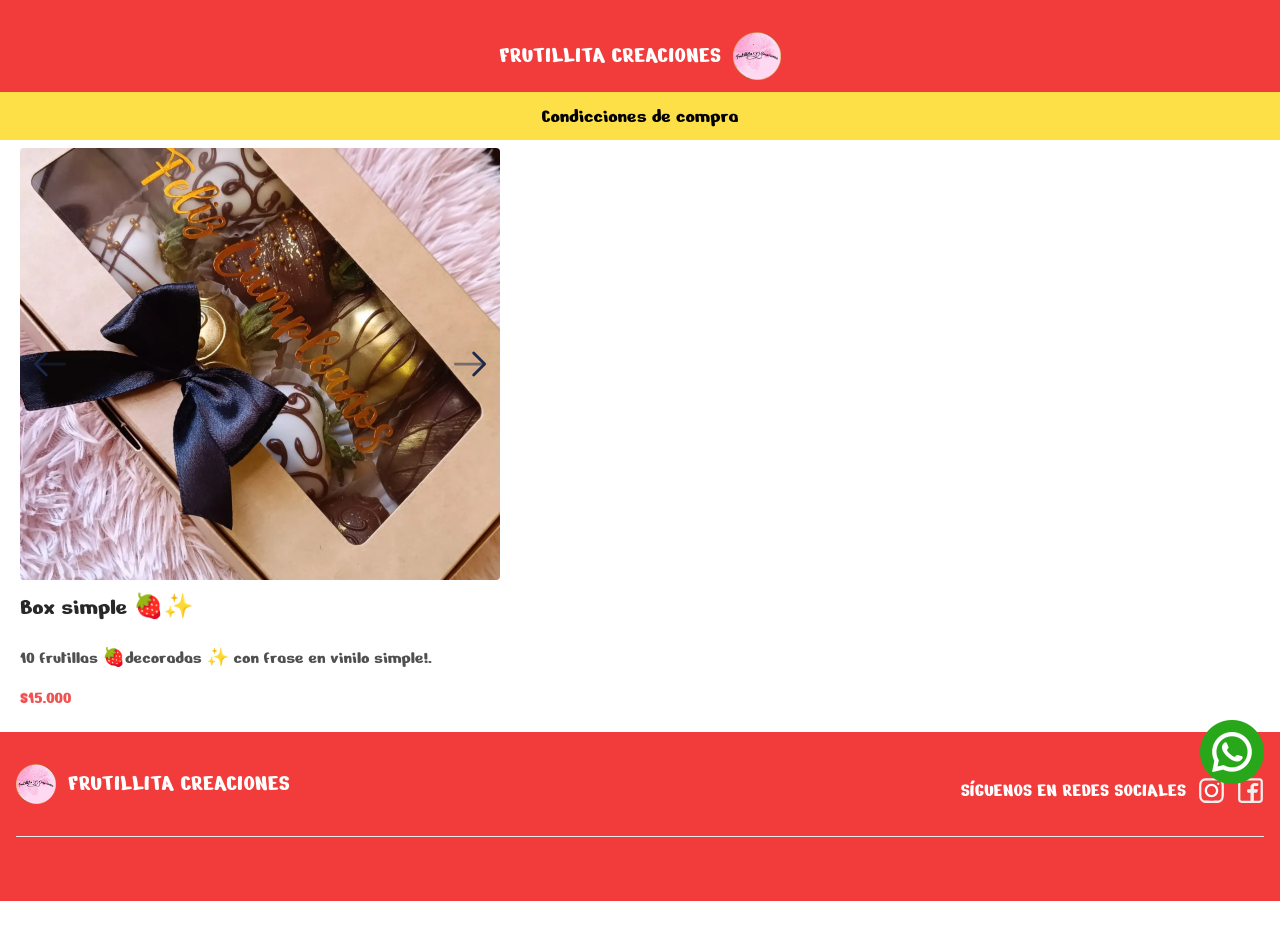
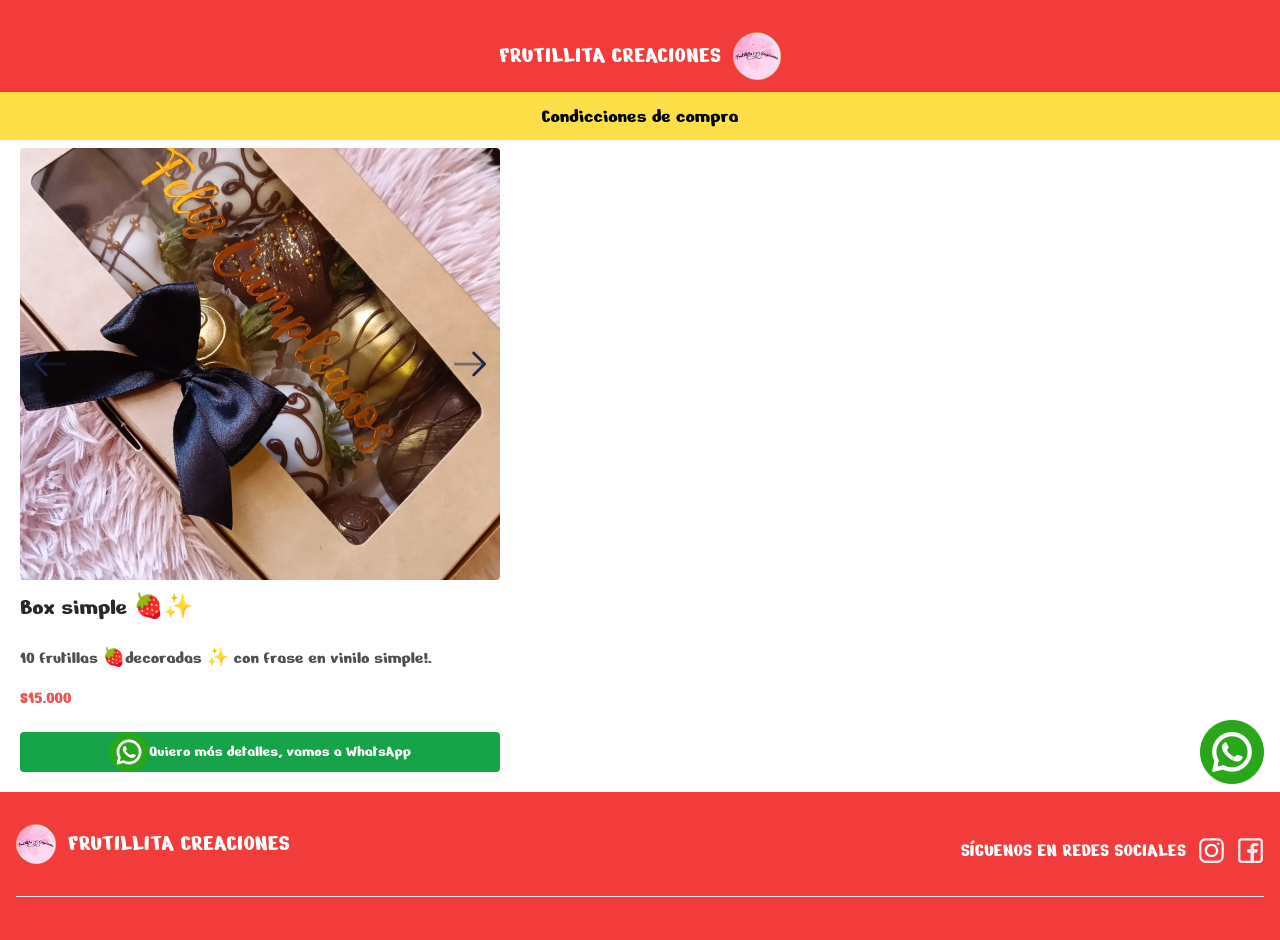
Before and after one commit to LuisilloP/frutillitas, an Astro site: page /products/25 in a window 1280 px wide. Before the commit the page ends 901 px from the top, so only its background shows below. Built offline with nearby package versions, Linux system fonts and the light colour scheme; Astro itself is replaced by a stand-in of ours.

Commit message:
fix:btnwhatsapp

```diff
--- a/src/pages/products/[id].astro
+++ b/src/pages/products/[id].astro
@@ -6,7 +6,9 @@ import Layout from "../../layouts/Layout.astro";
 
 const { id } = Astro.params;
 
-const product: Product | undefined = products.find((p) => p.id === id);
+const product: Product | undefined = products.find((p) => p.id === id) as
+  | Product
+  | undefined;
 
 if (!product) {
   throw new Error(`Producto no encontrado: ${id}`);
@@ -96,6 +98,15 @@ console.log("Product Data:", product);
     <p class="text-lg font-nerko text-[#F05252] mt-3">
       ${price.toLocaleString("es-ES")}
     </p>
+
+    <a
+      class="flex w-[100%] md:w-[30rem] bg-green-600 rounded font-nerko text-white justify-center items-center mt-5"
+      href={`https://wa.me/998973623?text=Hola, me interesa el producto ${product.nameProduct.replace(/[^\p{L}\p{N}\s]/gu, "")}. ¿Podrías darme más información?`}
+      target="_blank"
+    >
+      <img class="w-10 h-10" src="/whatsapp.png" />
+      Quiero más detalles, vamos a WhatsApp
+    </a>
   </div>
 
   <>
```
